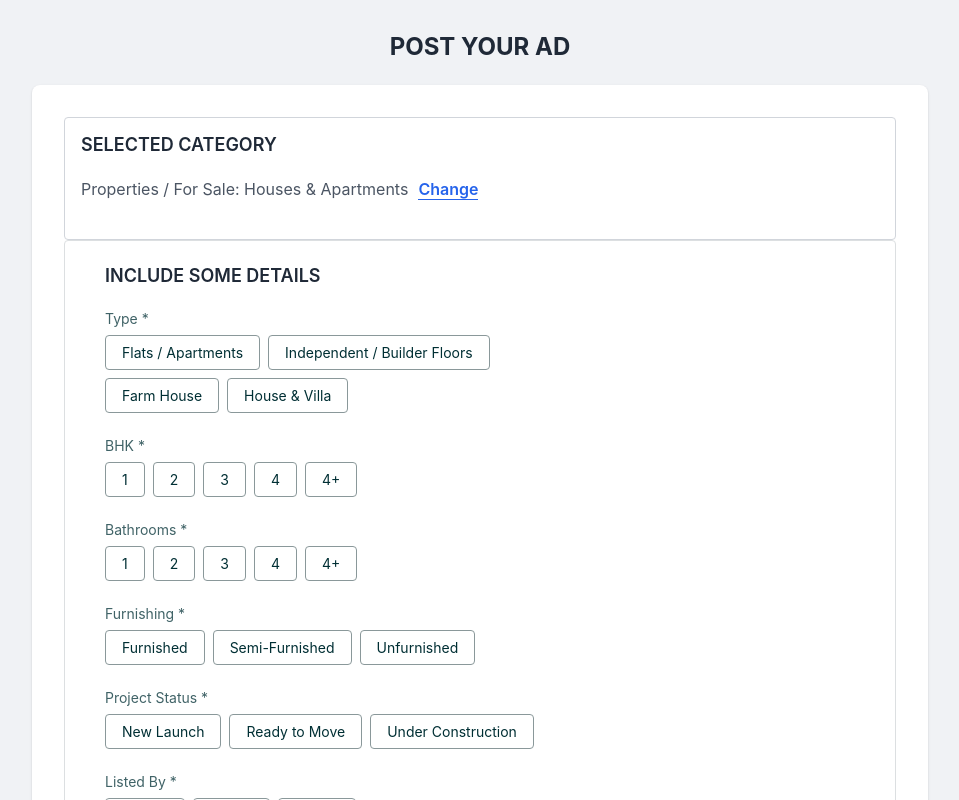
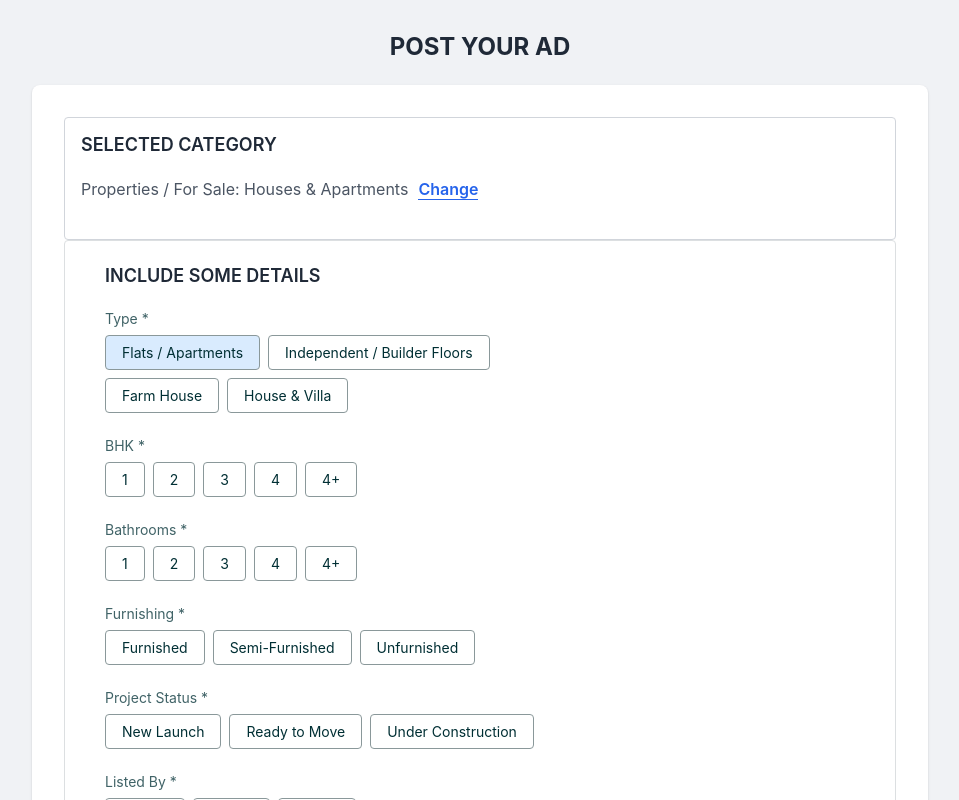
Before and after one commit to Arshlankhann/Post_your_Ad, a React (Create React App) app in the folder frontend/: page / in a window 1280 px wide. In both pictures the pointer is over the label "Flats / Apartments". Shown: the top 800 px of the page, without its empty margins (160-1119 px from the left). Built offline with nearby package versions, Linux system fonts and the light colour scheme.

Commit message:
updating code

```diff
--- a/frontend/src/App.css
+++ b/frontend/src/App.css
@@ -116,6 +116,9 @@
    border-width: 2px;
    padding: 7px 15px;
    border: 1px solid black;
+ }
+ .choice-group label:hover{
+  background-color: #d9ebfe;
  }
 
  .choice-group label.selected span {
```
